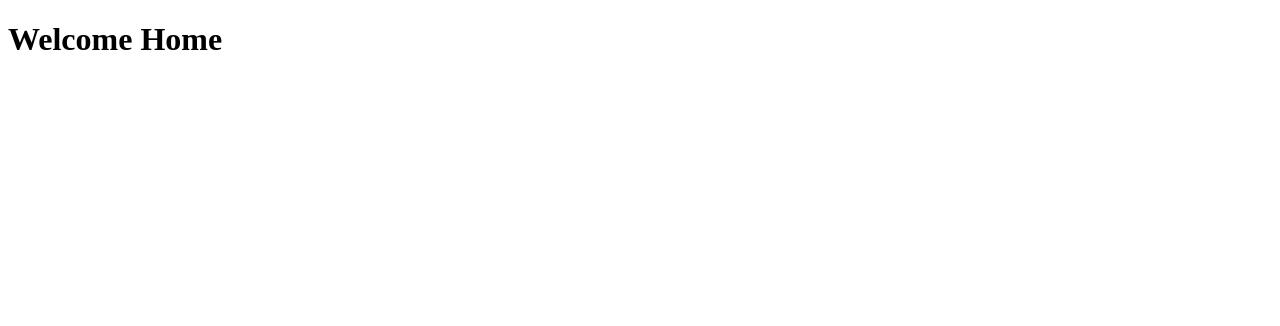
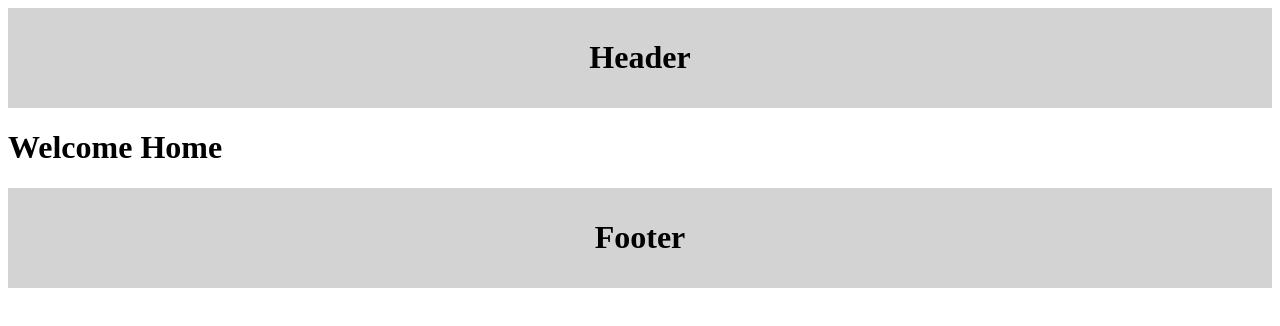
Before and after one commit to arslkml/nextjs-course, a Next.js app: page / in a window 1280 px wide. Shown: the top 326 px of the page. Built offline with nearby package versions, Linux system fonts and the light colour scheme.

Commit message:
update: new line code and file

```diff
--- a/src/app/layout.tsx
+++ b/src/app/layout.tsx
@@ -12,7 +12,29 @@ export default function RootLayout({
 }) {
   return (
     <html lang="en">
-      <body>{children}</body>
+      <body>
+        <header style={{
+          backgroundColor: 'lightgray',
+          padding: '10px',
+          display: 'flex',
+          justifyContent: 'center',
+          alignItems: 'center',
+        }}
+        >
+          <h1>Header</h1>
+        </header>
+        {children}
+        <footer style={{
+          backgroundColor: 'lightgray',
+          padding: '10px',
+          display: 'flex',
+          justifyContent: 'center',
+          alignItems: 'center',
+        }}
+        >
+          <h1>Footer</h1>
+        </footer>
+      </body>
     </html>
   )
 }
```
Also changed, not shown: src/app/(auth)/(with-auth-layout)/layout.tsx (added, +12 -0 lines), src/app/products/[productId]/layout.tsx (added, +12 -0 lines), src/app/(auth)/(with-auth-layout)/login/page.tsx (renamed from src/app/(auth)/login/page.tsx), src/app/(auth)/(with-auth-layout)/register/page.tsx (renamed from src/app/(auth)/register/page.tsx).
